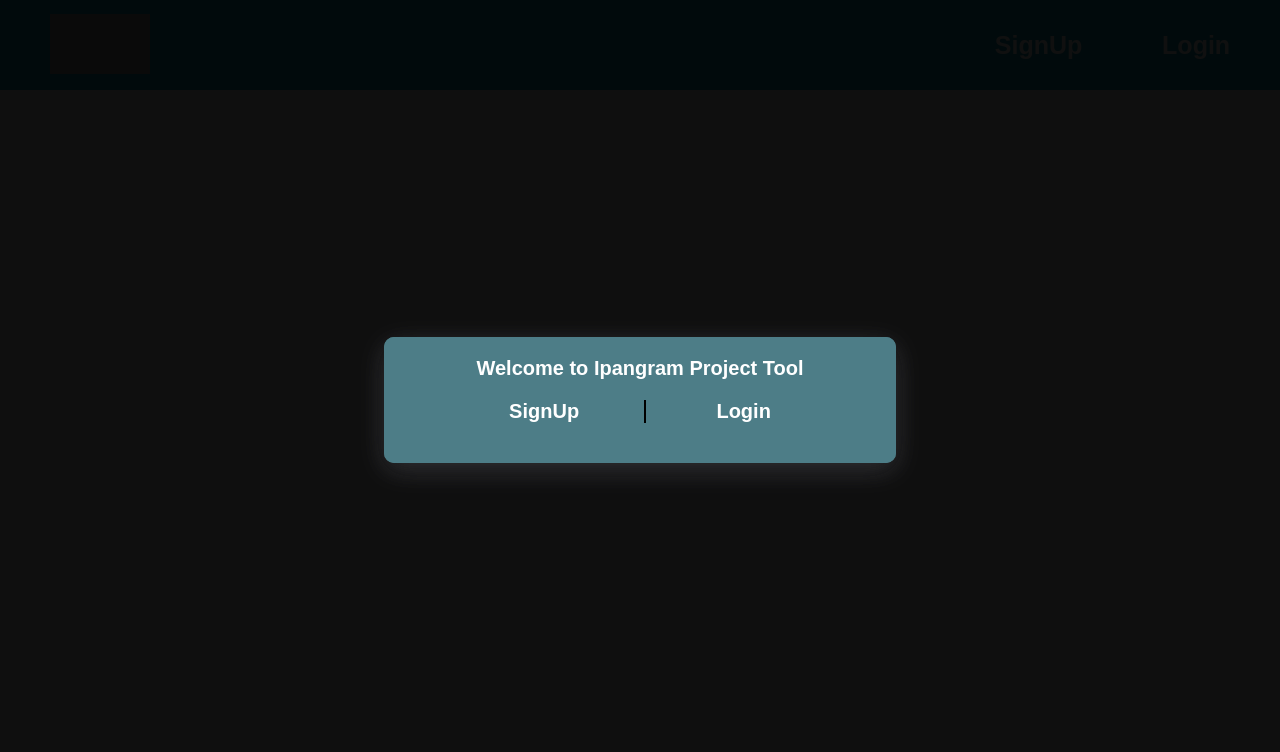
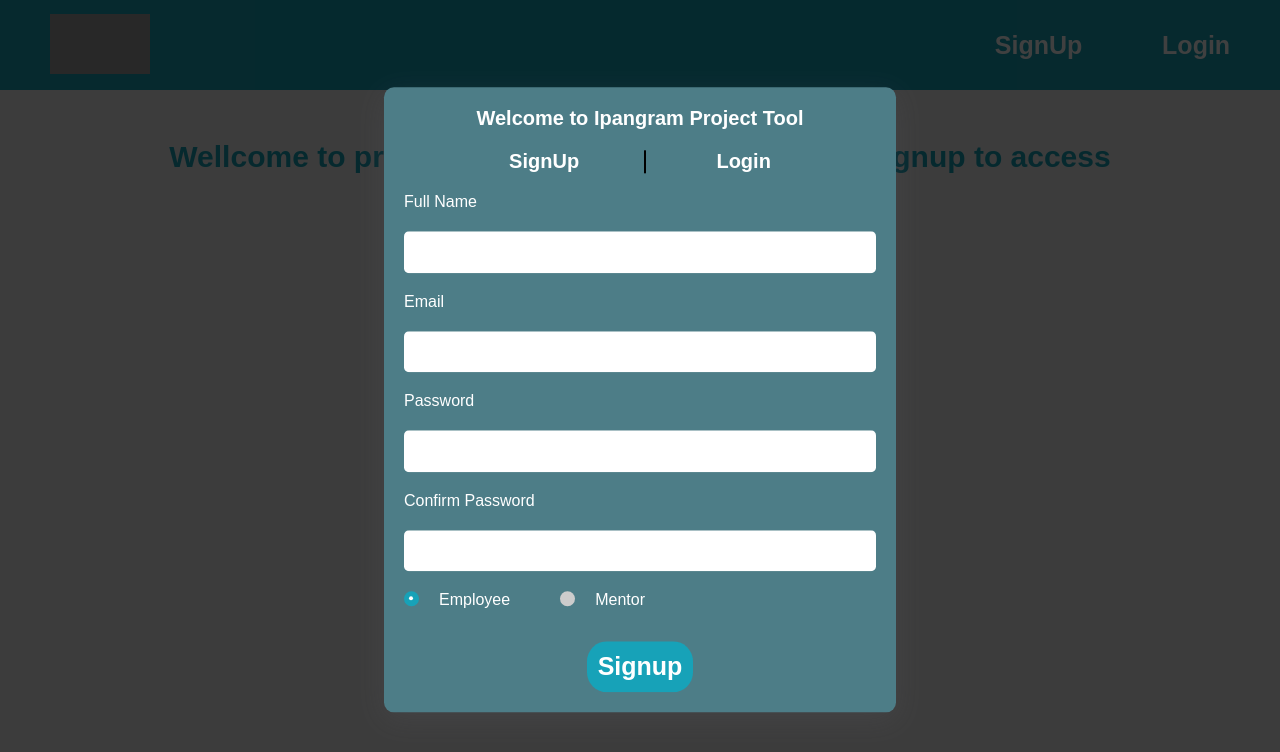
Before and after one commit to sunderrawat/ipangram, a React (Create React App) app in the folder frontend/: page / in a window 1280 px wide. Both pictures are taken after a click on the button "SignUp". Shown: the top 752 px of the page. Built offline with nearby package versions, Linux system fonts and the light colour scheme; grey boxes are pictures that could not be loaded.

Commit message:
login modal error fix

```diff
--- a/frontend/src/App.js
+++ b/frontend/src/App.js
@@ -1,15 +1,15 @@
 import React from 'react';
 import './App.css';
 import Nav from './components/Nav';
-import Homepage from './pages/Homepage';
+import Fix from './components/Modal/Fix';
 import Routes from './Routes/Routes';
 
 function App() {
   return (
     <div className="App">
       <Nav></Nav>
-      <Homepage></Homepage>
       <Routes></Routes>
+      <Fix></Fix>
     </div>
   );
 }
--- a/frontend/src/components/Auth.jsx
+++ b/frontend/src/components/Auth.jsx
@@ -13,16 +13,9 @@
   const dispatch = useDispatch();
   const navigate = useNavigate();
   const { alertRender } = useAlertRender();
-  // const modelSelectRedux = useSelector((state) => state.auth.modelSelect);
+  const modelSelect = useSelector((state) => state.auth.modelSelect);
   // console.log('modelSelectRedux ');
-  const [modelSelect, setModelSelect] = useState();
-
-  //alert render function
-  // function alertRender(type, message) {
-  //   dispatch(alertActions.alertType(type));
-  //   dispatch(alertActions.alertMessage(message));
-  //   dispatch(alertActions.showAlert());
-  // }
+  // const [modelSelect, setModelSelect] = useState();
 
   //signup handler
   const signupHandler = async (e) => {
@@ -142,13 +135,13 @@
   };
 
   const signupClickHandler = () => {
-    // dispatch(authActions.modalSelection('signup'));
-    setModelSelect('signup');
+    dispatch(authActions.modalSelection('signup'));
+    // setModelSelect('signup');
   };
 
   const loginClickHandler = () => {
-    // dispatch(authActions.modalSelection('login'));
-    setModelSelect('login');
+    dispatch(authActions.modalSelection('login'));
+    // setModelSelect('login');
   };
 
   return (
--- /dev/null
+++ b/frontend/src/components/Modal/Fix.jsx
@@ -0,0 +1,37 @@
+import { useEffect } from 'react';
+import { useSelector, useDispatch } from 'react-redux';
+import { alertActions } from '../../store/alert';
+import { authActions } from '../../store/auth';
+import AlertModal from '../Alerts/AlertModel';
+import LoginModal from './LoginModal';
+
+function Fix(props) {
+  const dispatch = useDispatch();
+  const showAlert = useSelector((state) => state.alert.showAlert);
+  const alertType = useSelector((state) => state.alert.alertType);
+  const alertMessage = useSelector((state) => state.alert.alertMessage);
+  const isOpen = useSelector((state) => state.auth.isOpen);
+  if (showAlert) {
+    setTimeout(() => {
+      dispatch(alertActions.hideAlert());
+    }, 3000);
+  }
+  //   useEffect(() => {}, []);
+
+  function clickLoginHandler() {
+    dispatch(authActions.loginModel());
+  }
+
+  return (
+    <>
+      {showAlert ? (
+        <AlertModal type={alertType} message={alertMessage}></AlertModal>
+      ) : (
+        ''
+      )}
+      {isOpen ? <LoginModal onClick={clickLoginHandler}></LoginModal> : ''}
+    </>
+  );
+}
+
+export default Fix;
--- a/frontend/src/components/Modal/LoginModal.jsx
+++ b/frontend/src/components/Modal/LoginModal.jsx
@@ -12,7 +12,7 @@
         document.getElementById('backdrop-root')
       )}
       {ReactDOM.createPortal(
-        <div className={classes.modal}>
+        <div className={`${classes.modal} ${classes.login}`}>
           <Auth></Auth>
         </div>,
         document.getElementById('overlay-root')
--- a/frontend/src/components/Modal/Modal.module.css
+++ b/frontend/src/components/Modal/Modal.module.css
@@ -4,11 +4,9 @@
   left: 50%;
   transform: translate(-50%, -50%);
   z-index: 1000;
-  box-shadow: rgba(100, 100, 111, 0.2) 0px 0.7rem 2.9rem 0px;
   transition: all 0.3s;
   border-radius: 1rem;
   overflow: hidden;
-  background-color: #4d7d87;
   width: 40%;
   padding: 2rem;
 }
@@ -16,3 +14,8 @@
 .alert {
   top: 95%;
 }
+
+.login {
+  background-color: #4d7d87;
+  box-shadow: rgba(100, 100, 111, 0.2) 0px 0.7rem 2.9rem 0px;
+}
--- a/frontend/src/components/Project/AddProject.jsx
+++ b/frontend/src/components/Project/AddProject.jsx
@@ -23,6 +23,7 @@
       // console.log(e.target.files.files);
       const featureImage =
         e.target.feature_image.files && e.target.feature_image.files[0];
+
       if (e.target.files.files && e.target.files.files.length > 0) {
         for (let i = 0; i < e.target.files.files.length; i++) {
           // console.log(e.target.files.files[i]);
@@ -76,7 +77,7 @@
       }
       // console.log(formData);
       //send data to server for adding a new project
-      const addNewProject = await postFormData('/projects/upload', formData);
+      const addNewProject = await postFormData('/projects', formData);
       // console.log(addNewProject);
       if (addNewProject.status === 'success') {
         alertRender('success', 'Project Added Successfully');
--- a/frontend/src/pages/Homepage.jsx
+++ b/frontend/src/pages/Homepage.jsx
@@ -1,42 +1,11 @@
-import { useEffect } from 'react';
-import { useSelector, useDispatch } from 'react-redux';
-import { alertActions } from '../store/alert';
-import { authActions } from '../store/auth';
-import AlertModal from '../components/Alerts/AlertModel';
-import LoginModal from '../components/Modal/LoginModal';
 import styles from './Homepage.module.css';
 
 function Homepage(props) {
-  const dispatch = useDispatch();
-  const showAlert = useSelector((state) => state.alert.showAlert);
-  const alertType = useSelector((state) => state.alert.alertType);
-  const alertMessage = useSelector((state) => state.alert.alertMessage);
-  const isOpen = useSelector((state) => state.auth.isOpen);
-  if (showAlert) {
-    setTimeout(() => {
-      dispatch(alertActions.hideAlert());
-    }, 3000);
-  }
-  useEffect(() => {}, [showAlert]);
-
-  function clickLoginHandler() {
-    console.log('backdrop clicked');
-    dispatch(authActions.loginModel());
-  }
-
   return (
-    <div>
-      <div className={styles.homepage}>
-        {/* <h1 className={styles.heading}>
-          Wellcome to project management software login/signup to access
-        </h1> */}
-        {showAlert ? (
-          <AlertModal type={alertType} message={alertMessage}></AlertModal>
-        ) : (
-          ''
-        )}
-        {isOpen ? <LoginModal onClick={clickLoginHandler}></LoginModal> : ''}
-      </div>
+    <div className={styles.homepage}>
+      <h1 className={styles.heading}>
+        Wellcome to project management software login/signup to access
+      </h1>
     </div>
   );
 }
```
Also changed, not shown: 1 other file (tests, documents, lock files or other folders).
